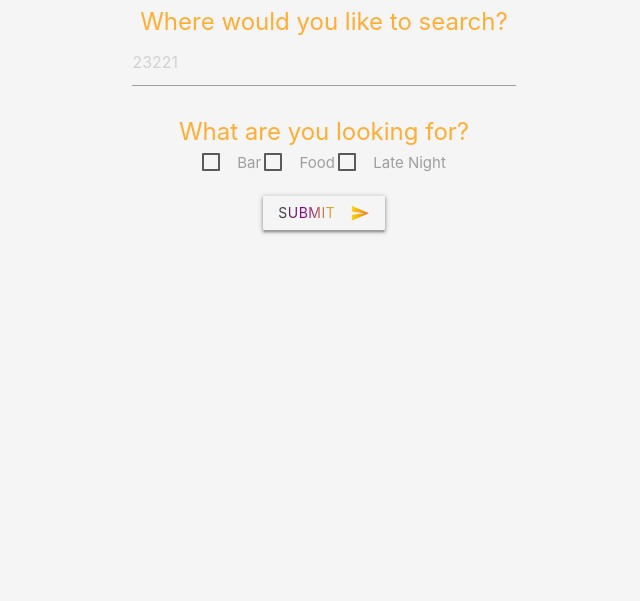
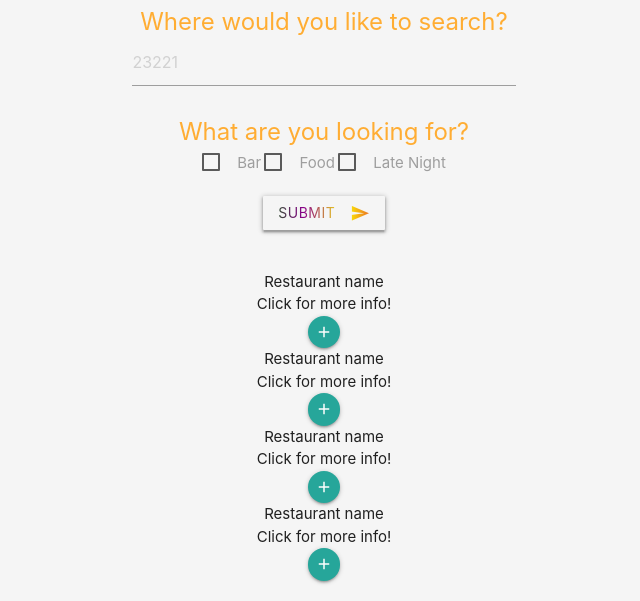
Before and after one commit to Kenyaallen/project-1, a plain HTML site: page index.html in a window 1280 px wide. Shown: the part 199-800 px from the top of the page, without its empty margins (316-956 px from the left). Drawn offline with nearby package versions, Linux system fonts and the light colour scheme; no server answers.

Commit message:
added search results to html

```diff
--- a/index.html
+++ b/index.html
@@ -88,6 +88,37 @@
     </div> -->
 
     <div class = "searchResultsArea">
+        <div>
+            Restaurant name
+        </div>
+        <div>
+            Click for more info!
+        </div>
+        <div class="btn-floating btn-small waves-effect waves-light"><i class="material-icons">add</i></a></div>
+
+        <div>
+            Restaurant name
+        </div>
+        <div>
+            Click for more info!
+        </div>
+        <div class="btn-floating btn-small waves-effect waves-light"><i class="material-icons">add</i></a></div>
+
+        <div>
+            Restaurant name
+        </div>
+        <div>
+            Click for more info!
+        </div>
+        <div class="btn-floating btn-small waves-effect waves-light"><i class="material-icons">add</i></a></div>
+
+        <div>
+            Restaurant name
+        </div>
+        <div>
+            Click for more info!
+        </div>
+        <div class="btn-floating btn-small waves-effect waves-light"><i class="material-icons">add</i></a></div>
 
     </div>
 
```
